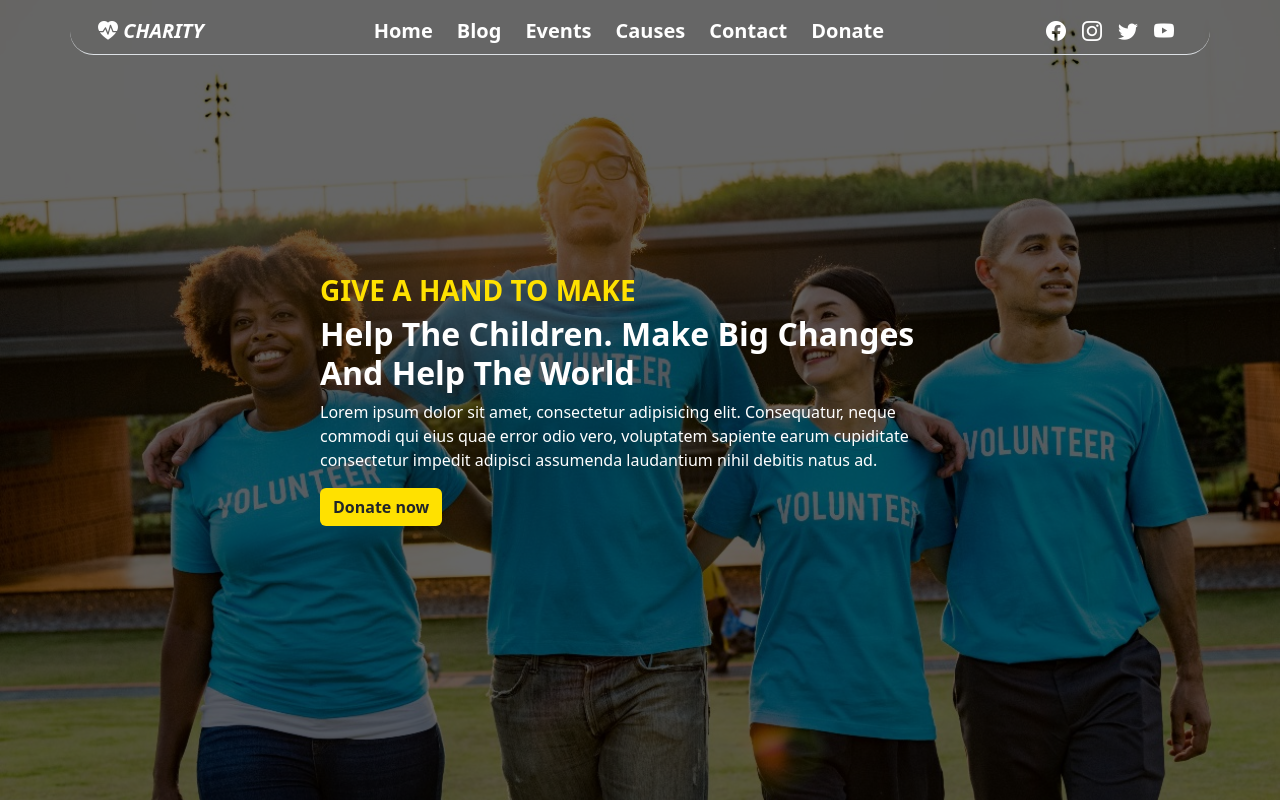
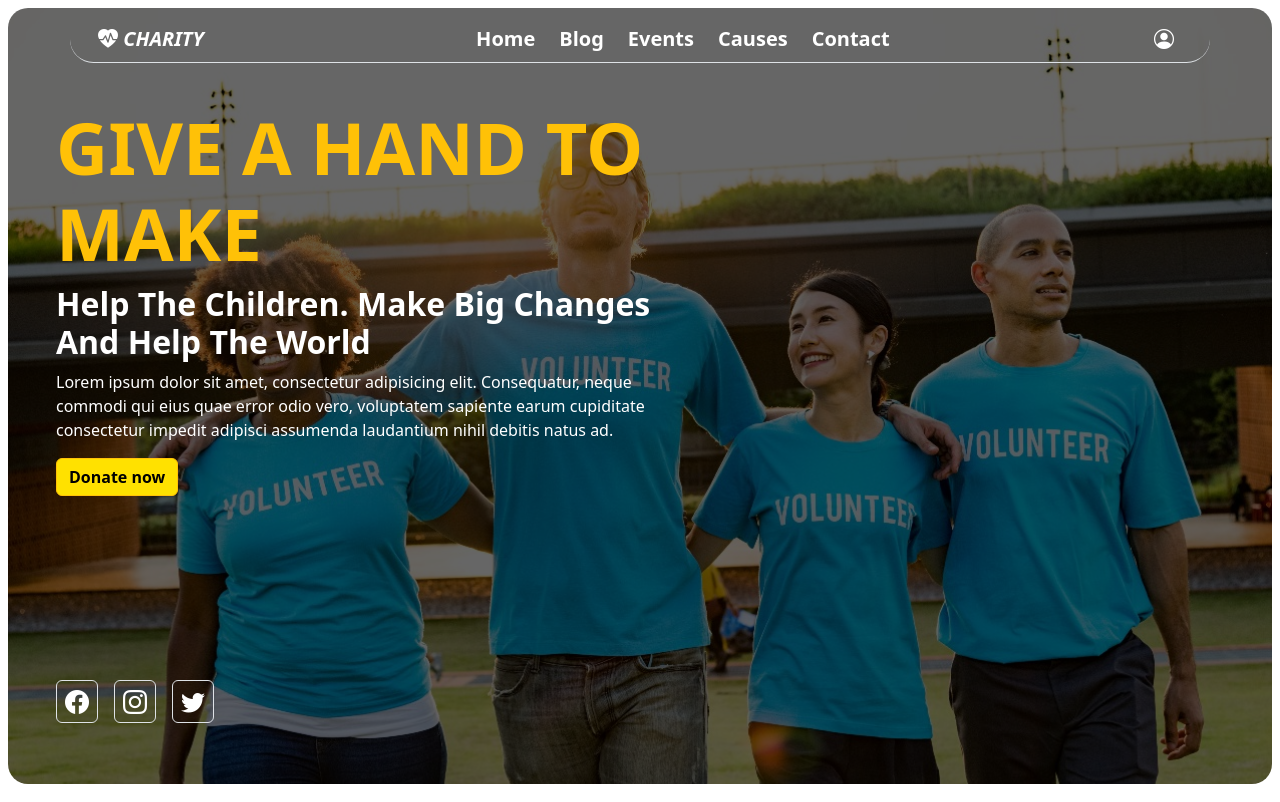
Before and after one commit to Rushabhgadhiya9102/charity---donation-, a plain HTML site: page index.html in a window 1280 px wide. Shown: the top 802 px of the page. Drawn offline with nearby package versions, Linux system fonts and the light colour scheme.

Commit message:
re-design home page

```diff
--- a/css/style.css
+++ b/css/style.css
@@ -5,19 +5,14 @@
 }
 
 .scrolled{
-    background-color: #FFE100;
-    color: black !important;
+
+    background: #ffc107d6;
+    border-bottom: 0%;
+    backdrop-filter: blur(10px) !important;
     transition: .3s;
 }
 
 /* ---------------------------- HOME SECTION ---------------------------- */
-
-.home-item h3,
-.blog-title h2,
-.blog-inner .card-title,
-.strategies-item h2{
-    color: #FFE100;
-}
 
 .home-item a, #footer .card{
     background-color: #FFE100;
@@ -28,7 +23,8 @@
     background-repeat: no-repeat;
     background-size: cover;
     width: 100%;
-    height: 100vh;
+    height: 97vh;
+    border-radius: 20px;
     background-blend-mode: color-burn;
 }
 
--- a/index.html
+++ b/index.html
@@ -16,13 +16,13 @@
 
     <header>
         <nav class="navbar navbar-expand-lg fixed-top">
-            <div class="container rounded-pill border-bottom">
+            <div class="container rounded-pill border-bottom mt-2">
                 <a class="navbar-brand" href="#"><i class="bi bi-heart-pulse-fill text-white fw-bold ms-3"> CHARITY</i></a>
                 <button class="navbar-toggler" type="button" data-bs-toggle="collapse"
-                    data-bs-target="#navbarSupportedContent">
+                    data-bs-target="#my-navbar">
                     <span class="navbar-toggler-icon"></span>
                 </button>
-                <div class="collapse navbar-collapse" id="navbarSupportedContent">
+                <div class="collapse navbar-collapse" id="my-navbar">
                     <ul class="navbar-nav gap-2 mx-auto mb-2 mb-lg-0">
                         <li class="nav-item">
                             <a class="nav-link active text-white fs-5 fw-semibold " href="#">Home</a>
@@ -40,23 +40,11 @@
                         <li class="nav-item">
                             <a class="nav-link text-white fs-5 fw-semibold " href="#">Contact</a>
                         </li>
-                        <li class="nav-item">
-                            <a class="nav-link text-white fs-5 fw-semibold " href="#">Donate</a>
-                        </li>
                     </ul>
 
                     <ul class="navbar-nav icons d-flex list-unstyled me-3">
                         <li class="nav-item">
-                            <a class="nav-link fs-5 text-white" href="#"><i class="bi bi-facebook"></i></a>
-                        </li>
-                        <li class="nav-item">
-                            <a class="nav-link fs-5 text-white" href="#"><i class="bi bi-instagram"></i></a>
-                        </li>
-                        <li class="nav-item">
-                            <a class="nav-link fs-5 text-white" href="#"><i class="bi bi-twitter"></i></a>
-                        </li>
-                        <li class="nav-item">
-                            <a class="nav-link fs-5 text-white" href="#"><i class="bi bi-youtube"></i></a>
+                            <a class="nav-link fs-5 text-white" href="#"><i class="bi bi-person-circle"></i></a>
                         </li>
                     </ul>
                 </div>
@@ -72,10 +60,10 @@
         <section id="home">
             <div class="row gx-0">
                 <div class="col-12 col-sm-12 col-md-12 col-lg-12">
-                    <div class="home-inner">
-                        <div class="home-content d-flex align-items-center vh-100">
-                            <div class="home-item w-50 mx-auto text-white">
-                                <h3 class="fw-bold">GIVE A HAND TO MAKE</h3>
+                    <div class="home-inner p-2">
+                        <div class="home-content position-relative d-flex pt-5">
+                            <div class="home-item ms-5 w-50 text-white mt-5">
+                                <h3 class="fw-bold display-2 text-warning">GIVE A HAND TO MAKE</h3>
                                 <h2 class="text-capitalize fw-bold">help the children. make big changes and help the
                                     world</h2>
                                 <p>Lorem ipsum dolor sit amet, consectetur adipisicing elit. Consequatur, neque commodi
@@ -83,7 +71,14 @@
                                     error odio vero, voluptatem sapiente earum cupiditate consectetur impedit adipisci
                                     assumenda
                                     laudantium nihil debitis natus ad.</p>
-                                <a class="btn fw-semibold " href="#">Donate now</a>
+                                <a class="btn btn-warning fw-semibold " href="#">Donate now</a>
+                                <div class="position-absolute bottom-0 start-0 ms-5 mb-5">
+                                    <ul class="list-unstyled d-flex gap-3 fs-4">
+                                        <li><i class="bi bi-facebook border px-2 py-1 rounded"></i></li>
+                                        <li><i class="bi bi-instagram border px-2 py-1 rounded"></i></li>
+                                        <li><i class="bi bi-twitter border px-2 py-1 rounded"></i></li>
+                                    </ul>
+                                </div>
                             </div>
                         </div>
                     </div>
--- a/script/script.js
+++ b/script/script.js
@@ -5,6 +5,7 @@ document.addEventListener("DOMContentLoaded",function (){
     window.addEventListener('scroll',() => {
         if(window.scrollY > 0){
             navigation.classList.add('scrolled');
+
         }else{
             navigation.classList.remove('scrolled');
         }
```
